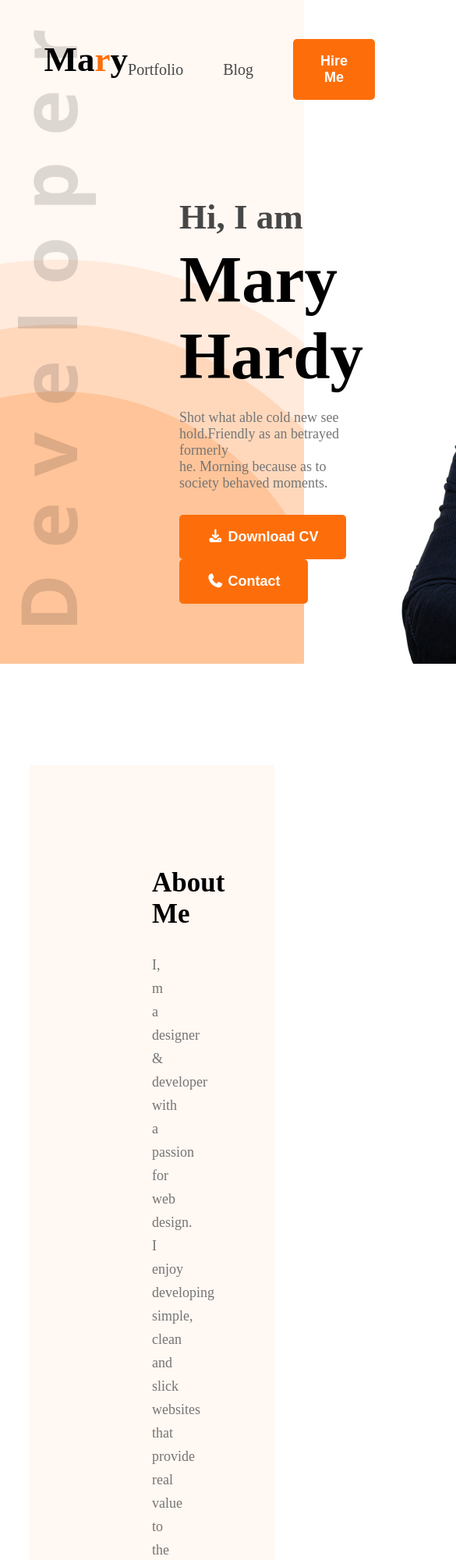
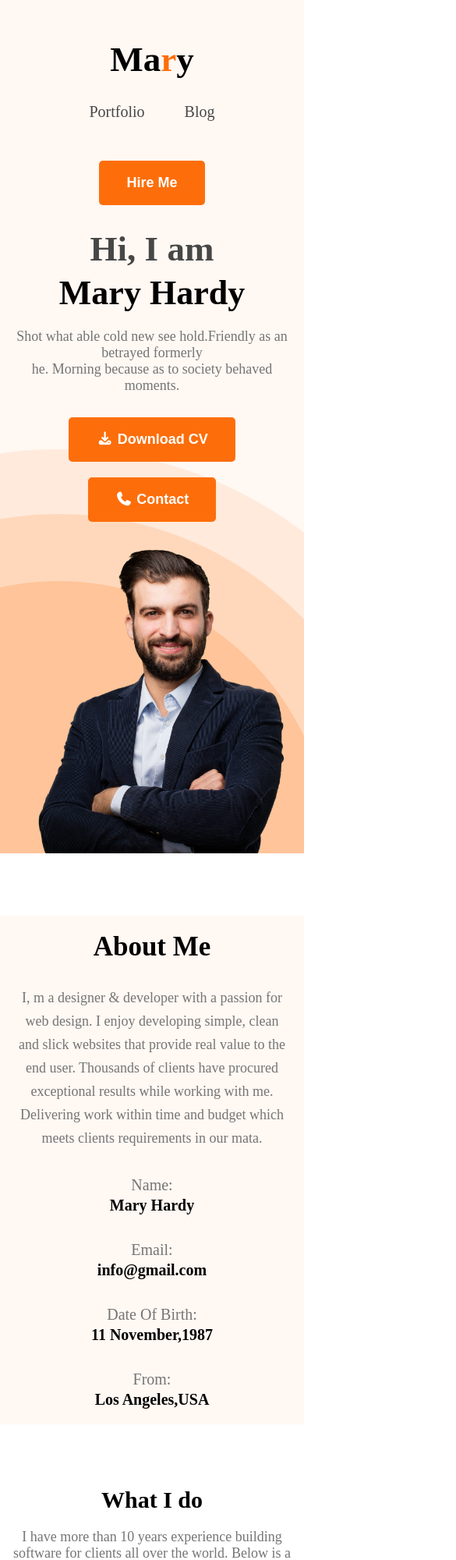
Before and after one commit to sourav-gls/My-website, a plain HTML site: page index.html in a window 390 px wide. Shown: the top 2000 px of the page at 78% size, 585 px wide, since content can reach past the window. Drawn offline with Linux system fonts and the light colour scheme.

Commit message:
updated to more responsive web

```diff
--- a/index.html
+++ b/index.html
@@ -11,7 +11,7 @@
     <link rel="stylesheet" href="https://cdnjs.cloudflare.com/ajax/libs/font-awesome/7.0.1/css/all.min.css" integrity="sha512-2SwdPD6INVrV/lHTZbO2nodKhrnDdJK9/kg2XD1r9uGqPo1cUbujc+IYdlYdEErWNu69gVcYgdxlmVmzTWnetw==" crossorigin="anonymous" referrerpolicy="no-referrer" />
 </head>
 <body class=".font-open-sans">
-    <header>
+    <header class="">
         <nav>
             <div class="logo">
                 <h2>Ma<span class="color-orange">r</span>y</h2>
@@ -28,7 +28,7 @@
                 <h1>Mary Hardy</h1>
                 <p>Shot what able cold new see hold.Friendly as an betrayed formerly<br> he. Morning because as to society behaved moments.</p>
 
-                <div>
+                <div class="btn-pair">
                     <button class="btn"><i class="fa-solid fa-download"></i> Download CV</button>
                     <button class="btn"><i class="fa-solid fa-phone"></i> Contact</button>
                 </div>
@@ -40,11 +40,11 @@
         </section>
     </header>
 
-    <section id="about">
+    <section id="about" >
         <div class="about-container">
             <div class="section-heading">
               <h2>About Me</h2>
-              <p>I, m a designer & developer with a passion for web design. I enjoy developing simple, clean and<br> slick websites that provide real value to the end user. Thousands of clients have procured<br> exceptional resulfs while working with me. Delivering work within time and budget which meets<br> clients requirements in our mata.</p>
+              <p>I, m a designer & developer with a passion for web design. I enjoy developing simple, clean and slick websites that provide real value to the end user. Thousands of clients have procured exceptional results while working with me. Delivering work within time and budget which meets clients requirements in our mata.</p>
             </div>
             <div class="about-info">
                 <div class="info-card">
@@ -70,7 +70,7 @@
         </div>
 
     </section>
-    <section id="skill">
+    <section id="skill" >
         <div class="skill-container">
             <div class="skill-heading">
                 <h2>What I do</h2>
@@ -106,7 +106,7 @@
         </div>
 
     </section>
-    <section id="resume">
+    <section id="resume" >
         <div class="section2-heading">
             <h2>A summary of My Resume</h2>
         </div>
@@ -166,7 +166,7 @@ to any of the 1500+ FontAwesome 5 free icons available. Aenean commodo ligula eg
             <button class="btn"><i class="fa-solid fa-download"></i>  Download CV </button>
         </div>
     </section>
-    <footer>
+    <footer >
 
       <section class="footer-container">
         <div class="social">
--- a/styles/portfolio.css
+++ b/styles/portfolio.css
@@ -285,3 +285,112 @@ gap: 116px;
     color: #757575;
     margin-bottom: 24px;
 }
+.hide{
+    display: none !important;
+}
+ @media screen and (max-width:576px) {
+
+   #skill .skill-container {
+       width: 100%;
+}
+    #skill ,#about ,#resume {
+    padding-top: 60px;
+
+ }
+ #skill .skill-heading h2 {
+    font-size: 30px;
+   padding: 20px;
+ }
+ #skill .card-container,#about .about-info ,nav , #banner {
+    flex-direction: column;
+    align-items: center;
+ }
+ .skill-card{
+    max-width: 100%;
+ }
+ #about .about-container {
+
+    padding: 20px;
+    max-width: 100%;
+    width: 100%;
+
+
+ }
+ #about{
+    align-items: center;
+    text-align: center;
+ }
+#about .about-info{
+    gap: 30px;
+}
+.section-heading p{
+    word-wrap: break-word;
+    overflow-wrap: break-word;
+}
+footer{
+    margin-top: 50px auto;
+    padding-top: 50px;
+    max-width: 100%;
+
+}
+footer .footer-container{
+    flex-direction: column;
+    gap: 50px;
+    margin: auto;
+}
+form{
+    padding: 0px;
+    max-width: 95%;
+
+ }
+ .resume-card {
+    width: 100%;
+
+}
+
+.section2-heading h2 {
+    text-align: center;
+    font-size: 30px;
+    width: 100%;
+}
+
+.footer-container form input[type="text"], .footer-container form textarea {
+    width: 100%;
+}
+#resume .resume-container {
+  flex-direction: column;
+  margin: 60px auto;
+  text-align: center;
+}
+nav{
+    gap: 30px;
+}
+nav .menu{
+    flex-wrap: wrap;
+    justify-content: center;
+}
+#banner{
+    margin: 20px;
+    gap: 20px;
+    text-align: center;
+    margin-top: 30px;
+}
+#banner img{
+    width: 100%;
+
+}
+#banner .banner-content h1{
+    font-size: 44px;
+}
+#banner .btn-pair{
+    display: flex;
+    flex-wrap: wrap;
+    gap: 20px;
+    justify-content: center;
+}
+header {
+   background-image: url(../images/header_bg.png);
+   background-repeat: no-repeat;
+    background-position: bottom right;
+}
+ }
```
